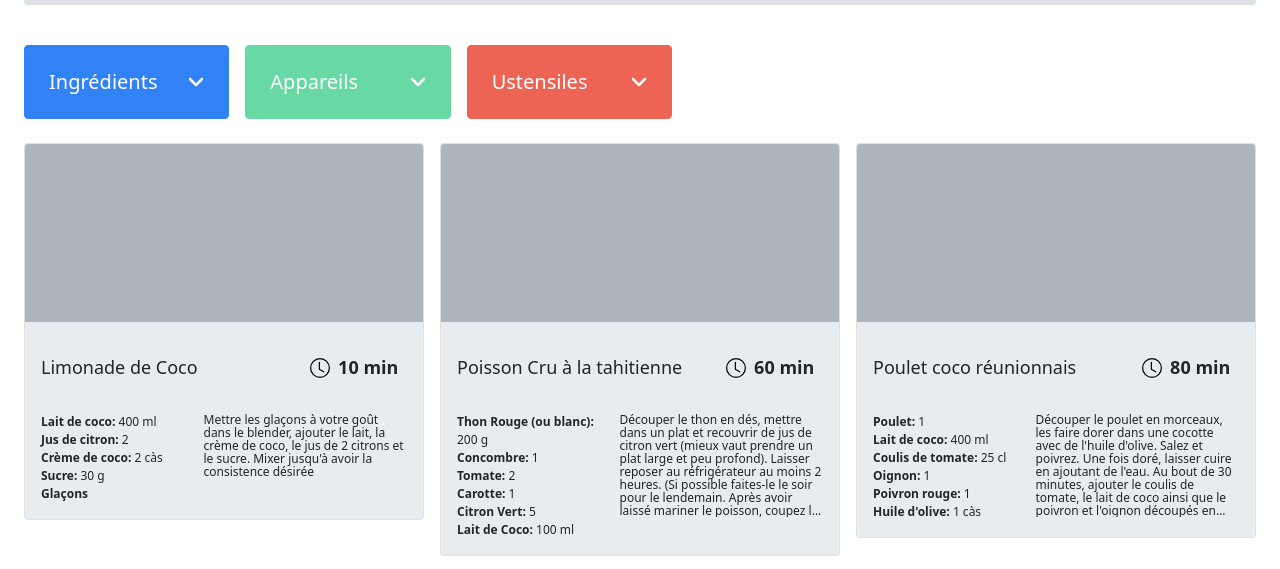
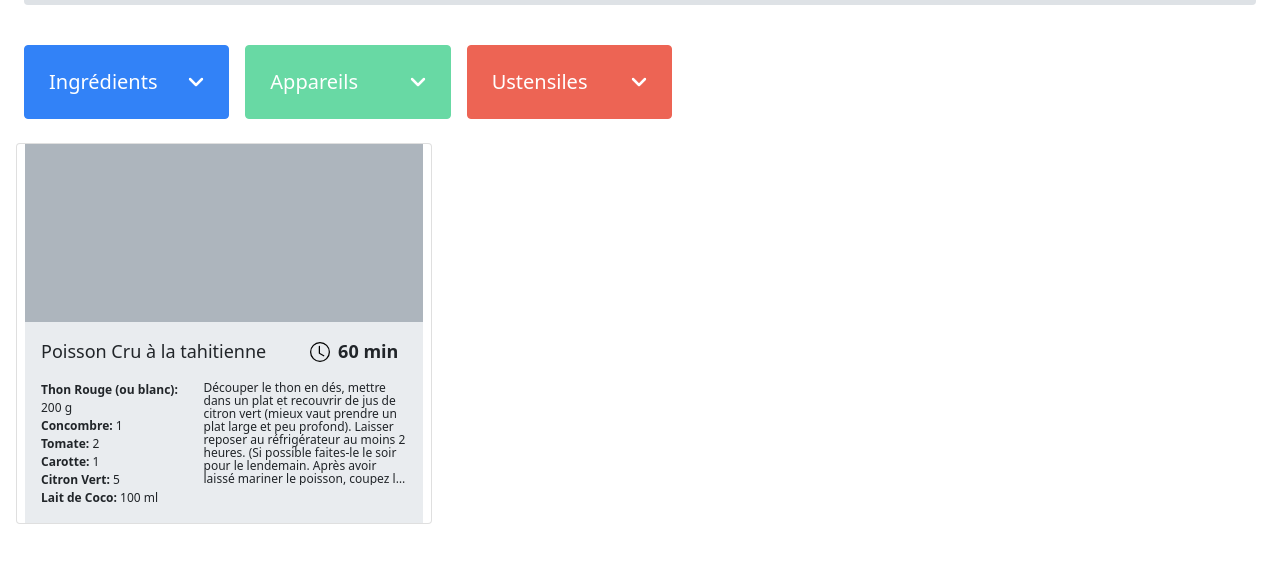
Before and after one commit to TimotheGonin/TimotheGonin_7_20012022, a website with bundled scripts: page index.html in a window 1280 px wide. Shown: the part 194-763 px from the top of the page. Built offline with nearby package versions, Linux system fonts and the light colour scheme.

Commit message:
🚧 new markup and styles import

```diff
--- a/index.html
+++ b/index.html
@@ -32,7 +32,42 @@
     </nav>
 
     <main class="container-fluid">
-      <div class="row g-3 mx-1"></div>
+      <div class="row g-3 mx-1">
+        <!-- TEST START -->
+        <article class="card col-4 bg-light">
+          <div class="card__img-top"></div>
+          <div class="card-header border-0">
+            <div class="row border-0 px-0">
+              <div class="col-8 d-flex align-items-center">
+                <h2>Poisson Cru à la tahitienne</h2>
+              </div>
+              <div class="col-4 d-flex align-items-center justify-content-evenly">
+                <span class="icon--clock"></span>
+                <span class="fw-bold">60 min</span>
+              </div>
+            </div>
+          </div>
+          <div class="card-body">
+            <div class="row">
+              <div class="col-5"><div class="ingredients-table"><ul>
+                <li><span>Thon Rouge (ou blanc):</span> 200 g</li>
+                </ul><ul>
+                <li scope="row"><span>Concombre:</span> 1</li>
+                </ul><ul>
+                <li scope="row"><span>Tomate:</span> 2</li>
+                </ul><ul>
+                <li scope="row"><span>Carotte:</span> 1</li>
+                </ul><ul>
+                <li scope="row"><span>Citron Vert:</span> 5</li>
+                </ul><ul>
+                <li scope="row"><span>Lait de Coco:</span> 100 ml</li>
+                </ul></div></div><div class="col-7">
+              <p class="card-text">Découper le thon en dés, mettre dans un plat et recouvrir de jus de citron vert (mieux vaut prendre un plat large et peu profond). Laisser reposer au réfrigérateur au moins 2 heures. (Si possible faites-le le soir pour le lendemain. Après avoir laissé mariner le poisson, coupez le concombre en fines rondelles sans la peau et les tomates en prenant soin de retirer les pépins. Rayer la carotte. Ajouter les légumes au poissons avec le citron cette fois ci dans un Saladier. Ajouter le lait de coco. Pour ajouter un peu plus de saveur vous pouver ajouter 1 à 2 cuillères à soupe de Crème de coco</p>
+              </div></div>
+          </div>
+        </article>
+        <!-- TEST END -->
+      </div>
     </main>
 
     <!-- BUNDLE -->
--- a/js/main.js
+++ b/js/main.js
@@ -217,7 +217,7 @@ const appInit = () => {
 	displayRecipeCard(cardsContainer,recipes);
 	notFoundedMessage.classList.add('hidden');
 }
-appInit();
+// appInit();
 
 const errorMessageAdministrator = () =>{
 	//ERROR MESSAGE
--- a/js/template/RecipeCard.js
+++ b/js/template/RecipeCard.js
@@ -10,118 +10,118 @@ class RecipeCard{
   *@return{HTMLElement}
   */
 
-  createRecipeCard(){
-    const recipeCard = document.createElement('div');
-    recipeCard.classList.add('col-4');
+  // createRecipeCard(){
+  //   const recipeCard = document.createElement('div');
+  //   recipeCard.classList.add('col-4');
 
-    //Card header CREATION
-    const cardHeader = document.createElement('div');
-    cardHeader.className = "card-header border-0";
-    cardHeader.innerHTML = `
-    <div class="card-header border-0 px-0">
-      <div class="row">
-        <div class="col-8 d-flex align-items-center">
-          <h2>${this._data.name}</h2>
-        </div>
-        <div class="col-4 d-flex align-items-center justify-content-evenly">
-          <span class="icon--clock"></span>
-          <span class="fw-bold">${this._data.time} min</span>
-        </div>
-      </div>
-    </div>
-    `;
+  //   //Card header CREATION
+  //   const cardHeader = document.createElement('div');
+  //   cardHeader.className = "card-header border-0";
+  //   cardHeader.innerHTML = `
+  //   <div class="card-header border-0 px-0">
+  //     <div class="row">
+  //       <div class="col-8 d-flex align-items-center">
+  //         <h2>${this._data.name}</h2>
+  //       </div>
+  //       <div class="col-4 d-flex align-items-center justify-content-evenly">
+  //         <span class="icon--clock"></span>
+  //         <span class="fw-bold">${this._data.time} min</span>
+  //       </div>
+  //     </div>
+  //   </div>
+  //   `;
 
-    //Ingredients table CREATION
-    const ingredientsTableContainer = document.createElement('div');
-    ingredientsTableContainer.className = "col-5";
-    const ingredientsTable = document.createElement('div');
-    ingredientsTable.classList.add('ingredients-table');
-    ingredientsTableContainer.appendChild(ingredientsTable);
+  //   //Ingredients table CREATION
+  //   const ingredientsTableContainer = document.createElement('div');
+  //   ingredientsTableContainer.className = "col-5";
+  //   const ingredientsTable = document.createElement('div');
+  //   ingredientsTable.classList.add('ingredients-table');
+  //   ingredientsTableContainer.appendChild(ingredientsTable);
 
 
-    // INGREDIENT LIST LOOP
-    const ingredients = this._data.ingredients;
-    ingredients.forEach(ingredient => {
-      const ingredientsTableBody = document.createElement('ul');
+  //   // INGREDIENT LIST LOOP
+  //   const ingredients = this._data.ingredients;
+  //   ingredients.forEach(ingredient => {
+  //     const ingredientsTableBody = document.createElement('ul');
 
-      // UNDEFINED VALUE GESTION
-      if(ingredient.quantity === undefined && ingredient.unit === undefined){
-        ingredientsTableBody.innerHTML = `
-          <li scope="row"><span>${ingredient.ingredient}</span></li>
-        `;
-        ingredientsTable.append(ingredientsTableBody);
-      } else if(ingredient.unit === undefined){
-        ingredientsTableBody.innerHTML = `
-          <li scope="row"><span>${ingredient.ingredient}:</span> ${ingredient.quantity}</li>
-        `;
-        ingredientsTable.append(ingredientsTableBody);
-      } else {
-        ingredientsTableBody.innerHTML = `
-          <li scope="row"><span>${ingredient.ingredient}:</span> ${ingredient.quantity} ${ingredient.unit}</li>
-        `;
-        ingredientsTable.append(ingredientsTableBody);
-      }
+  //     // UNDEFINED VALUE GESTION
+  //     if(ingredient.quantity === undefined && ingredient.unit === undefined){
+  //       ingredientsTableBody.innerHTML = `
+  //         <li scope="row"><span>${ingredient.ingredient}</span></li>
+  //       `;
+  //       ingredientsTable.append(ingredientsTableBody);
+  //     } else if(ingredient.unit === undefined){
+  //       ingredientsTableBody.innerHTML = `
+  //         <li scope="row"><span>${ingredient.ingredient}:</span> ${ingredient.quantity}</li>
+  //       `;
+  //       ingredientsTable.append(ingredientsTableBody);
+  //     } else {
+  //       ingredientsTableBody.innerHTML = `
+  //         <li scope="row"><span>${ingredient.ingredient}:</span> ${ingredient.quantity} ${ingredient.unit}</li>
+  //       `;
+  //       ingredientsTable.append(ingredientsTableBody);
+  //     }
 
-      //REPLACE UNIT
-      switch (true) {
-        case (ingredient.unit === 'grammes'):
-          ingredientsTableBody.innerHTML = `
-            <li><span>${ingredient.ingredient}:</span> ${ingredient.quantity} ${ingredient.unit.replace(ingredient.unit,'g')}</li>
-          `;
-          break;
-        case (ingredient.unit === 'cuillères à soupe'):
-          ingredientsTableBody.innerHTML = `
-            <li><span>${ingredient.ingredient}:</span> ${ingredient.quantity} ${ingredient.unit.replace(ingredient.unit,'càs')}</li>
-          `;
-          break;
-        case (ingredient.unit === 'cuillère à soupe'):
-          ingredientsTableBody.innerHTML = `
-            <li><span>${ingredient.ingredient}:</span> ${ingredient.quantity} ${ingredient.unit.replace(ingredient.unit,'càs')}</li>
-          `;
-          break;
-        case (ingredient.unit === 'cuillères à café'):
-          ingredientsTableBody.innerHTML = `
-            <li><span>${ingredient.ingredient}: </span> ${ingredient.quantity} ${ingredient.unit.replace(ingredient.unit,'càc')}</li>
-          `;
-          break;
-        default:
-          break;
-      }
-      ingredientsTable.append(ingredientsTableBody);
-    });
+  //     //REPLACE UNIT
+  //     switch (true) {
+  //       case (ingredient.unit === 'grammes'):
+  //         ingredientsTableBody.innerHTML = `
+  //           <li><span>${ingredient.ingredient}:</span> ${ingredient.quantity} ${ingredient.unit.replace(ingredient.unit,'g')}</li>
+  //         `;
+  //         break;
+  //       case (ingredient.unit === 'cuillères à soupe'):
+  //         ingredientsTableBody.innerHTML = `
+  //           <li><span>${ingredient.ingredient}:</span> ${ingredient.quantity} ${ingredient.unit.replace(ingredient.unit,'càs')}</li>
+  //         `;
+  //         break;
+  //       case (ingredient.unit === 'cuillère à soupe'):
+  //         ingredientsTableBody.innerHTML = `
+  //           <li><span>${ingredient.ingredient}:</span> ${ingredient.quantity} ${ingredient.unit.replace(ingredient.unit,'càs')}</li>
+  //         `;
+  //         break;
+  //       case (ingredient.unit === 'cuillères à café'):
+  //         ingredientsTableBody.innerHTML = `
+  //           <li><span>${ingredient.ingredient}: </span> ${ingredient.quantity} ${ingredient.unit.replace(ingredient.unit,'càc')}</li>
+  //         `;
+  //         break;
+  //       default:
+  //         break;
+  //     }
+  //     ingredientsTable.append(ingredientsTableBody);
+  //   });
 
 
-    //Recipe's description CREATION
-    const recipeDescription = document.createElement('div');
-    recipeDescription.className = ('col-7');
-    recipeDescription.innerHTML = `
-      <p class="card-text">${this._data.description}</p>
-    `;
+  //   //Recipe's description CREATION
+  //   const recipeDescription = document.createElement('div');
+  //   recipeDescription.className = ('col-7');
+  //   recipeDescription.innerHTML = `
+  //     <p class="card-text">${this._data.description}</p>
+  //   `;
 
 
-    //Card CREATION
-    recipeCard.innerHTML = `
-    <div class="card bg-light">
-      <div class="card-img-top"></div>
-      <div class="card-body">
-        <div class="row">
-        </div>
-      </div>
-    </div>
-    `;
+  //   //Card CREATION
+  //   recipeCard.innerHTML = `
+  //   <div class="card bg-light">
+  //     <div class="card-img-top"></div>
+  //     <div class="card-body">
+  //       <div class="row">
+  //       </div>
+  //     </div>
+  //   </div>
+  //   `;
 
-    //Sibling destinations
-    const cardContainer = recipeCard.childNodes[1];
-    const cardImage = cardContainer.childNodes[1];
-    const cardBody = cardContainer.childNodes[3];
-    const cardBodyContainer = cardBody.childNodes[1];
+  //   //Sibling destinations
+  //   const cardContainer = recipeCard.childNodes[1];
+  //   const cardImage = cardContainer.childNodes[1];
+  //   const cardBody = cardContainer.childNodes[3];
+  //   const cardBodyContainer = cardBody.childNodes[1];
 
-    //Adding Childs
-    cardImage.insertAdjacentElement('afterEnd', cardHeader);
-    cardBodyContainer.appendChild(ingredientsTableContainer);
-    cardBodyContainer.appendChild(recipeDescription);
+  //   //Adding Childs
+  //   cardImage.insertAdjacentElement('afterEnd', cardHeader);
+  //   cardBodyContainer.appendChild(ingredientsTableContainer);
+  //   cardBodyContainer.appendChild(recipeDescription);
 
 
-    return recipeCard
-  }
+  //   return recipeCard
+  // }
 }
--- a/scss/components/_card.scss
+++ b/scss/components/_card.scss
@@ -1,5 +1,5 @@
 .card{
-  &-img-top{
+  &__img-top{
     height: 178px;
     background:$gray-500;
   }
@@ -38,7 +38,6 @@
     .icon--clock{
       height:20px;
       width:20px;
-
       background:url('../img/clock.svg') center center / 100% 100% no-repeat;
     }
   }
@@ -57,5 +56,4 @@
     -webkit-line-clamp: 8;
     overflow: hidden;
   }
-
 }
```
Also changed, not shown: css/style.css, 1 other file.
